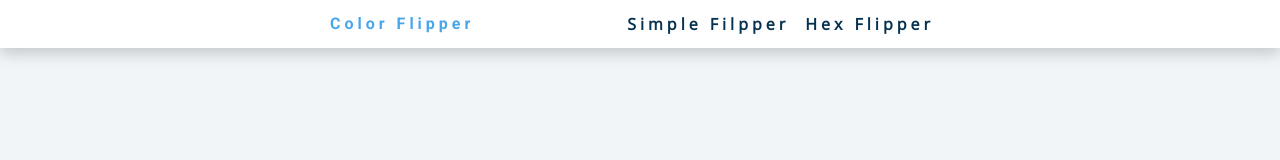
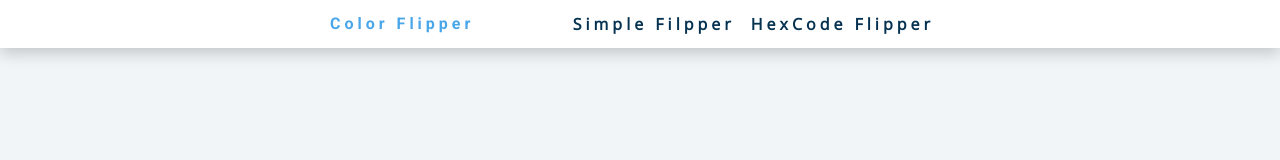
Before and after one commit to GSPR93/javascript-basic-projects, a plain HTML site: page Color_flipper/index.html in a window 1280 px wide. Shown: the top 160 px of the page. Drawn offline with nearby package versions, Linux system fonts and the light colour scheme.

Commit message:
Update index.html

```diff
--- a/Color_flipper/index.html
+++ b/Color_flipper/index.html
@@ -16,7 +16,7 @@
             <a href="index.html">Simple Filpper</a>
           </li>
           <li>
-            <a href="hex.html">Hex Flipper</a>
+            <a href="hex.html">HexCode Flipper</a>
           </li>
         </ul>
       </div>
```
